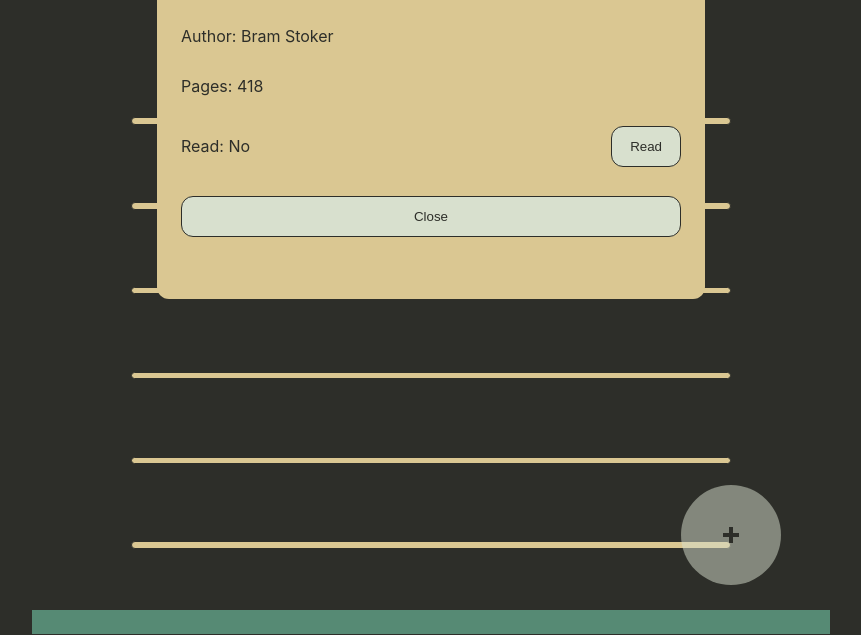
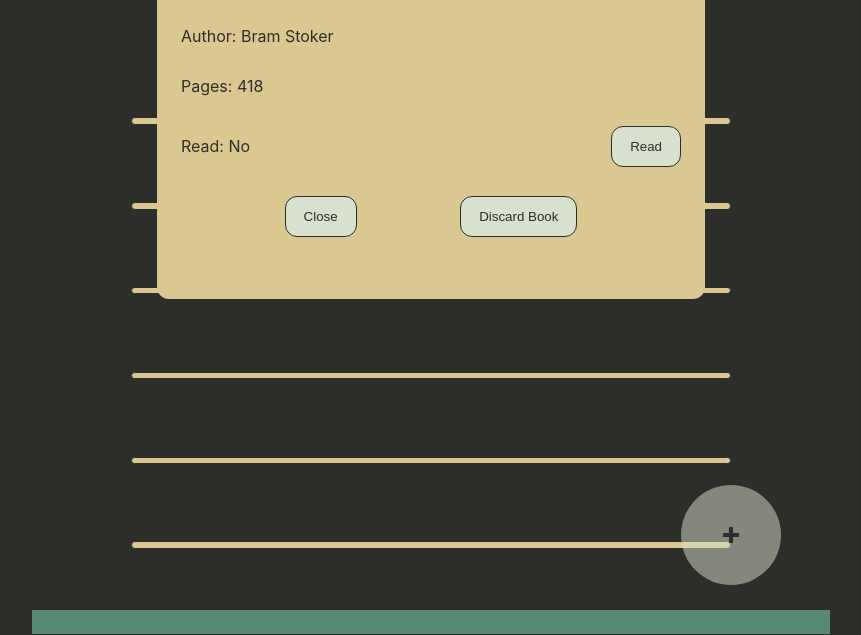
Before and after one commit to morciu/Library, a plain HTML site: page index.html in a window 1280 px wide. Both pictures are taken after a click on the element 435 px from the left and 248 px from the top of the page. Shown: the part 165-800 px from the top of the page, without its empty margins (209-1070 px from the left). Drawn offline with Linux system fonts and the light colour scheme.

Commit message:
Books can be removed.

```diff
--- a/script.js
+++ b/script.js
@@ -25,9 +25,7 @@ let myLibrary = [
                 ];
 
 // Place entire library on the shelves
-for (let book in myLibrary) {
-    placeOnShelf(myLibrary[book], book);
-}
+populateShelves();
 
 // Book object
 function Book(title, author, pages, read) {
@@ -100,14 +98,32 @@ function placeOnShelf(book, index) {
         })
         readDiv.append(read, readChangeBtn);
 
-        // Close Popup
+        // Close Popup and Remove Book
+        let controlsDiv = document.createElement('div');
+        controlsDiv.className = 'controls-div';
+
+        // Close
         let closeBtn = document.createElement('button');
         closeBtn.innerText = "Close"
         closeBtn.addEventListener('click', () => {
             document.body.removeChild(bookMenu);
         })
 
-        bookMenu.append(title, author, pages, readDiv, closeBtn);
+        // Remove
+        let removeBtn = document.createElement('button');
+        removeBtn.innerText = "Discard Book";
+        removeBtn.addEventListener('click', () => {
+            delete myLibrary[index];
+            let books = document.querySelectorAll('.book');
+            books.forEach(item => item.remove());
+            let bookspaces = document.querySelectorAll('.occupied');
+            bookspaces.forEach(space => replaceClass(space, 'occupied', 'empty'));
+            populateShelves();
+        })
+
+        controlsDiv.append(closeBtn, removeBtn);
+
+        bookMenu.append(title, author, pages, readDiv, controlsDiv);
 
         bookMenu.classList = 'pop-menu book-menu';
         document.body.appendChild(bookMenu);
@@ -210,3 +226,9 @@ function popupMenu(element) {
         replaceClass(addMenu, 'visible', 'hidden');
     }
 }
+
+function populateShelves() {
+    for (let book in myLibrary) {
+        placeOnShelf(myLibrary[book], book);
+    }
+}
--- a/style.css
+++ b/style.css
@@ -174,6 +174,11 @@ button {
     align-items: center;
 }
 
+.controls-div {
+    display: flex;
+    justify-content: space-evenly;
+}
+
 .add-menu-header {
     grid-column: 1 / 3;
     display: flex;
```
